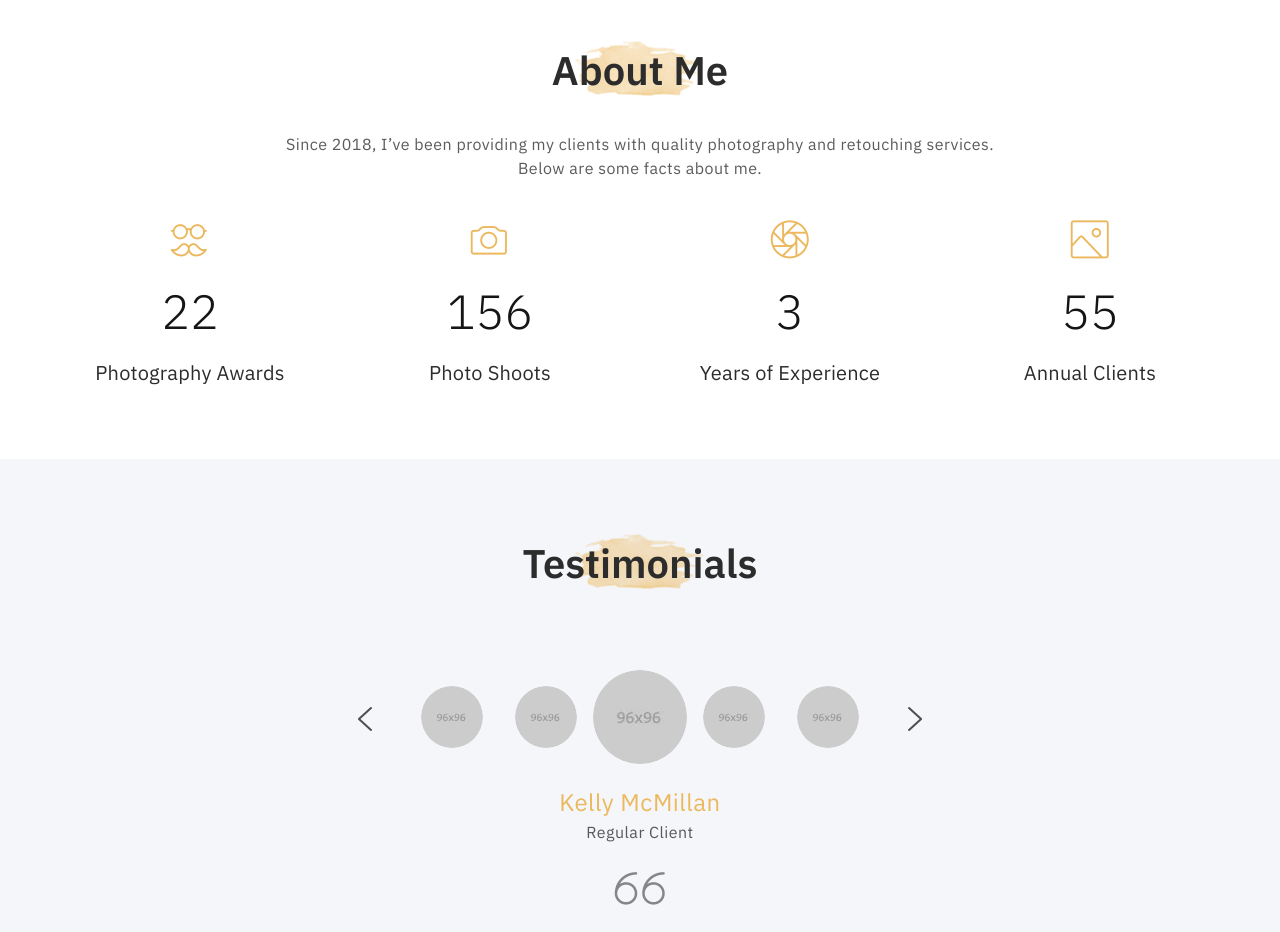
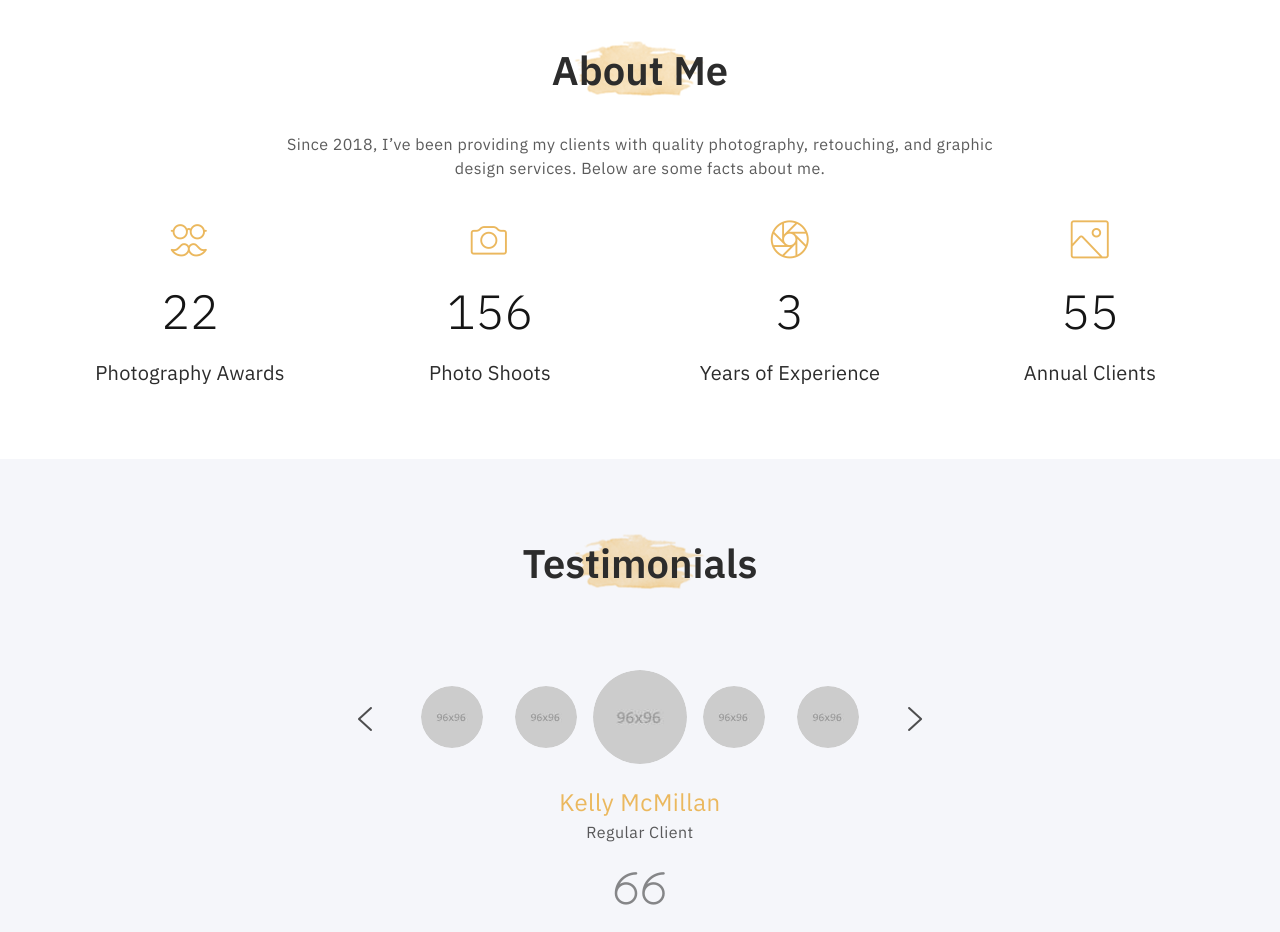
Before and after one commit to nicorueda98/my-project, a plain HTML site: page index.html in a window 1280 px wide. Shown: the part 1700-2632 px from the top of the page. Drawn offline with Linux system fonts and the light colour scheme.

Commit message:
services 2

```diff
--- a/index.html
+++ b/index.html
@@ -171,7 +171,7 @@
       <section class="section section-lg text-center bg-default">
         <div class="container">
           <h3 class="section-title wow-outer"><span class="wow slideInUp">About Me</span></h3>
-          <p class="wow-outer"><span class="text-width-1 wow slideInDown">Since 2018, I’ve been providing my clients with quality photography and retouching services. Below are some facts about me.</span></p>
+          <p class="wow-outer"><span class="text-width-1 wow slideInDown">Since 2018, I’ve been providing my clients with quality photography, retouching, and graphic design services. Below are some facts about me.</span></p>
           <div class="row row-50">
             <div class="col-6 col-md-3 wow-outer">
               <!-- Counter Minimal-->
```
